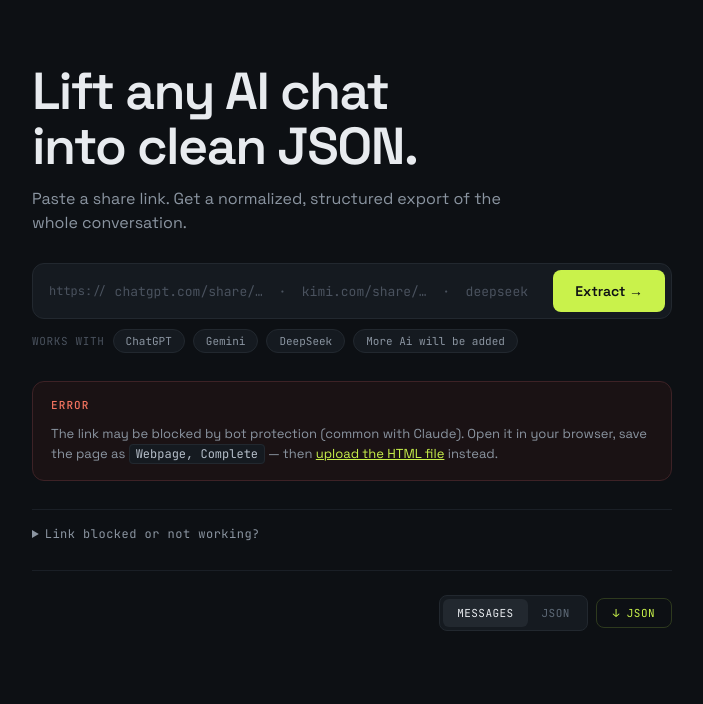
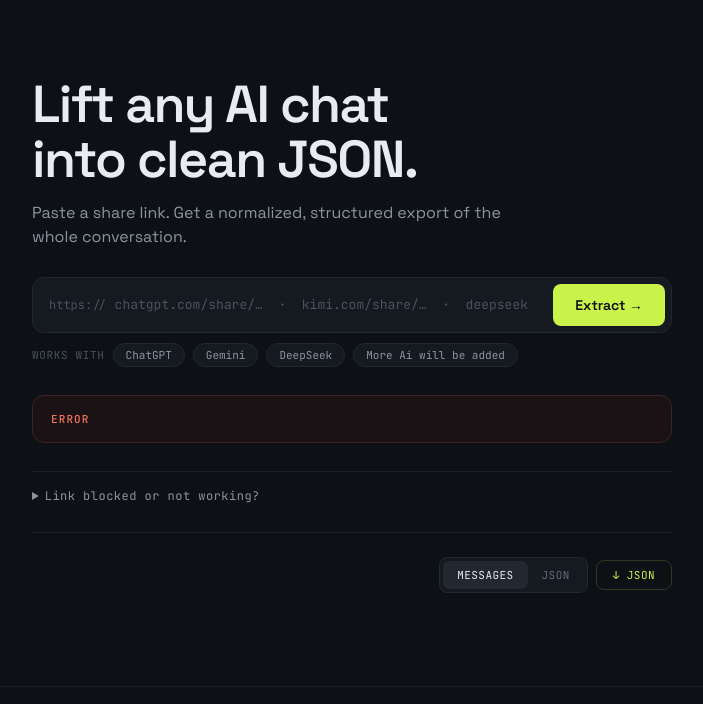
Before and after one commit to UjjwalTiwari00/threadlift, a FastAPI app: page / in a window 1280 px wide. Shown: the part 63-767 px from the top of the page, without its empty margins (288-991 px from the left). Run offline with FastAPI, Linux system fonts and the light colour scheme; parts of the project's set-up code (start-up, migrations or seed data) failed here and were passed over.

Commit message:
Remove static error hint from error box — show only the real error message

```diff
--- a/app/templates/index.html
+++ b/app/templates/index.html
@@ -160,7 +160,6 @@
         <span class="error-label">ERROR</span>
         <span class="error-msg" id="error-msg"></span>
       </div>
-      <p class="error-help">The link may be blocked by bot protection (common with Claude). Open it in your browser, save the page as <kbd>Webpage, Complete</kbd> — then <label class="upload-trigger" for="file">upload the HTML file</label> instead.</p>
     </div>
 
     <details>
```
